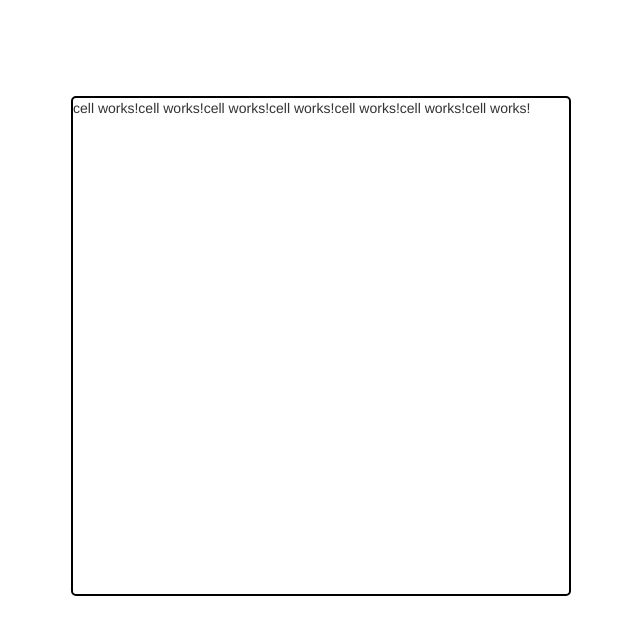
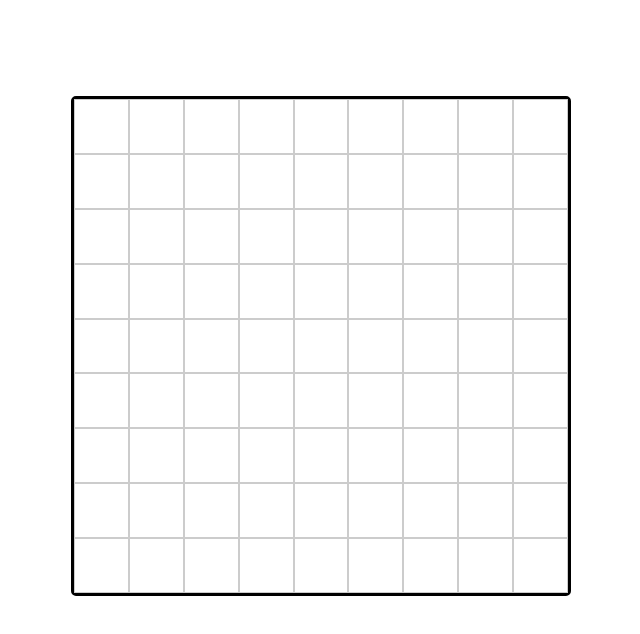
Before and after one commit to gregor-ovsenjak/SudokuSolver, an Angular app: page / in a window 1280 px wide. Shown: the top 634 px of the page, without its empty margins (319-959 px from the left). Built offline with nearby package versions, Linux system fonts and the light colour scheme.

Commit message:
Created a board with 9x9 cells in it. Each cell has 100/9% of width and height of the board. Styling should be improved.

```diff
--- a/src/app/board/board.component.css
+++ b/src/app/board/board.component.css
@@ -2,7 +2,7 @@
 .board {
     width: 500px;
     height: 500px;
-    border: 2.5px solid black;
+    border: 3px solid black;
     border-radius: 5px;
     padding: 0px;
     margin-top: 7.5%;
--- a/src/app/board/board.component.html
+++ b/src/app/board/board.component.html
@@ -1,12 +1,6 @@
 <div class="container board">
-    <div class="flex-container">
-        <app-cell></app-cell>
-        <app-cell></app-cell>
-        <app-cell></app-cell>
-        <app-cell></app-cell>
-        <app-cell></app-cell>
-        <app-cell></app-cell>
-        <app-cell></app-cell>
-
+    <div class="flex-container" *ngFor ="let row of Rows" [ngStyle]="{ 'height': 100/Rows.length + '%' }">
+    <app-cell *ngFor ="let col of Cols" id="{{row}}_{{col}}" [ngStyle]="{ 'width': 100/Cols.length + '%','height': 100 + '%' }">
+    </app-cell>
     </div>
 </div>
--- a/src/app/board/board.component.ts
+++ b/src/app/board/board.component.ts
@@ -6,7 +6,8 @@ import { Component, OnInit } from '@angular/core';
   styleUrls: ['./board.component.css']
 })
 export class BoardComponent implements OnInit {
-
+  Rows: Array<number> = [1,2,3,4,5,6,7,8,9];
+  Cols: Array<number> = [1,2,3,4,5,6,7,8,9];
   constructor() { }
 
   ngOnInit(): void {
--- a/src/app/cell/cell.component.css
+++ b/src/app/cell/cell.component.css
@@ -0,0 +1,10 @@
+input {
+    width: 100%;
+    height: 100%;
+    background-color: transparent;
+    border: 1px solid;
+    outline: none;
+    color: #CCC;
+    text-align: center;
+
+}
--- a/src/app/cell/cell.component.html
+++ b/src/app/cell/cell.component.html
@@ -1 +1 @@
-<p>cell works!</p>
+<input type="text" class="input ">
```
